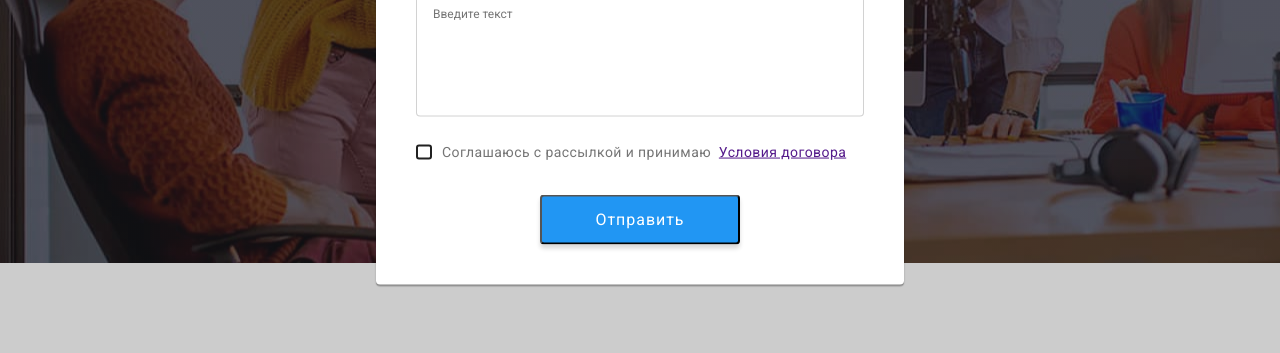
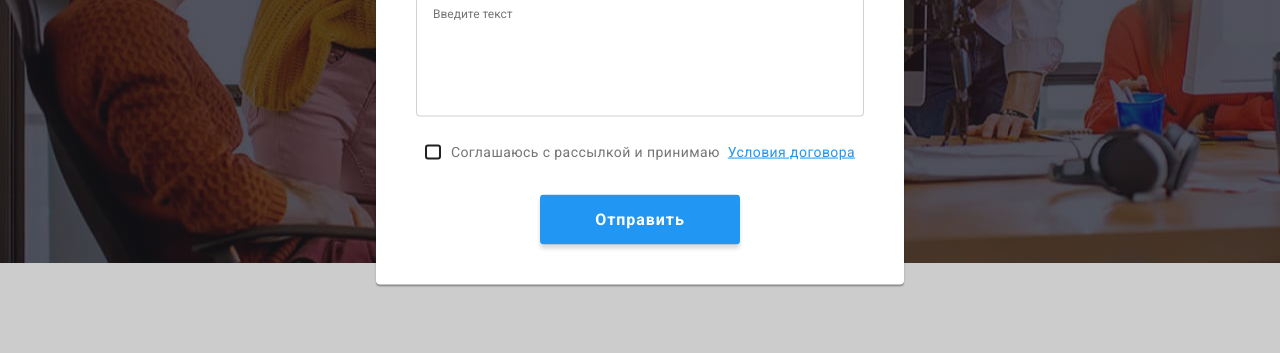
Before and after one commit to MysOlha/goit-markup-hw-06, a plain HTML site: page index.html in a window 1280 px wide. Both pictures are taken after a click on the button "Заказать услугу". Shown: the part 417-770 px from the top of the page. Drawn offline with nearby package versions, Linux system fonts and the light colour scheme.

Commit message:
З правками

```diff
--- a/css/styles.css
+++ b/css/styles.css
@@ -197,6 +197,7 @@ img {
   cursor: pointer;
   box-shadow: 0px 4px 4px rgba(0, 0, 0, 0.15);
   border-radius: 4px;
+  border-color: transparent;
 }
 
 /* ----------------------ABOUT------------------- */
@@ -562,6 +563,7 @@ margin-left: 93px;
 .subskr-button {
   width: 200px;
   height: 50px;
+  font-weight: 700;
   background-color: var(--accent-color);
   box-shadow: 0px 4px 4px rgba(0, 0, 0, 0.15);
   border-radius: 4px;
@@ -575,6 +577,7 @@ margin-left: 93px;
   cursor: pointer;
   padding: 13px 28px;
   margin: auto;
+  border-color: transparent;
  }
 
  .svg-send {
@@ -872,6 +875,7 @@ margin-left: 93px;
   .text-check {
     display: flex;
     align-items: center;
+    justify-content: center;
     font-weight: 400;
     font-size: 14px;
     line-height: 1.71;
@@ -911,3 +915,7 @@ margin-left: 93px;
     fill: transparent;
 
   }
+
+  .policy-link {
+    color: var(--accent-color);
+  }
--- a/index.html
+++ b/index.html
@@ -499,7 +499,7 @@
                   <use href="./images/symbol-defs2.svg#icon-policy"> </use>
                 </svg>
               </span>
-             Соглашаюсь с рассылкой и принимаю &nbsp;<a href=""> Условия договора</a>
+             Соглашаюсь с рассылкой и принимаю &nbsp;<a class="policy-link" href=""> Условия договора</a>
           </label>
          </div>
           <button class="subskr-button" type="submit">Отправить</button>
```
